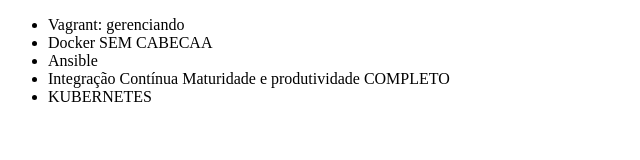
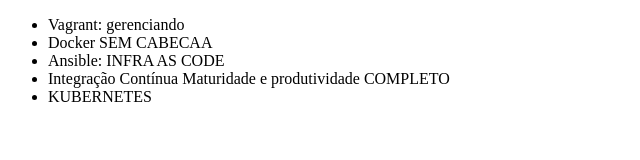
Before and after one commit to psilva310/studies, a plain HTML site: page index.html in a window 1280 px wide. Shown: the whole page, without its empty margins (0-640 px from the left). Drawn offline with Linux system fonts and the light colour scheme.

Commit message:
Mudando nome do curso ANSIBLE

```diff
--- a/index.html
+++ b/index.html
@@ -8,7 +8,7 @@
     <ul>
         <li>Vagrant: gerenciando</li>
         <li>Docker SEM CABECAA</li>
-        <li>Ansible</li>
+        <li>Ansible: INFRA AS CODE</li>
         <li>Integração Contínua Maturidade e produtividade COMPLETO</li>
 	<li>KUBERNETES</li>
     </ul>
```
